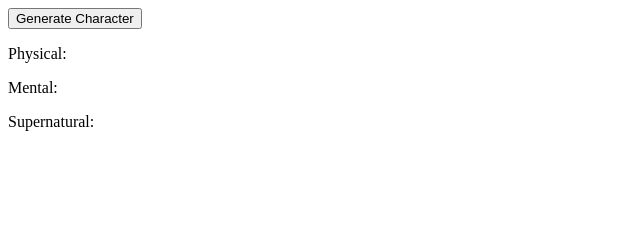
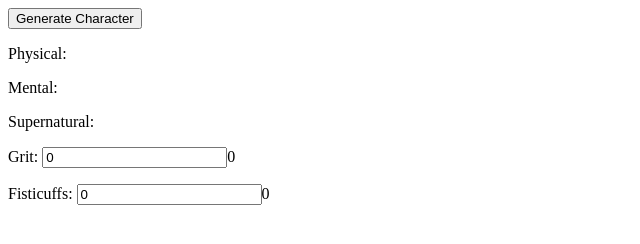
Before and after one commit to Armpie/Revoir, a plain HTML site: page index.html in a window 1280 px wide. Shown: the whole page, without its empty margins (0-640 px from the left). Drawn offline with Linux system fonts and the light colour scheme.

Commit message:
Update index.html

```diff
--- a/index.html
+++ b/index.html
@@ -10,6 +10,10 @@
         <p>Mental: <span id="mentalValue"></span></p>
         <p>Supernatural: <span id="supernaturalValue"></span></p>
         </div>
+    <div id="skillDisplay">
+    <p>Grit: <input type="number" id="gritSkill" value="0"><span id="gritValue">0</span></p>
+    <p>Fisticuffs: <input type="number" id="fisticuffsSkill" value="0"><span id="fisticuffsValue">0</span></p>
+    </div>
     <script src="script.js"></script>
 </body>
 </html>
```
